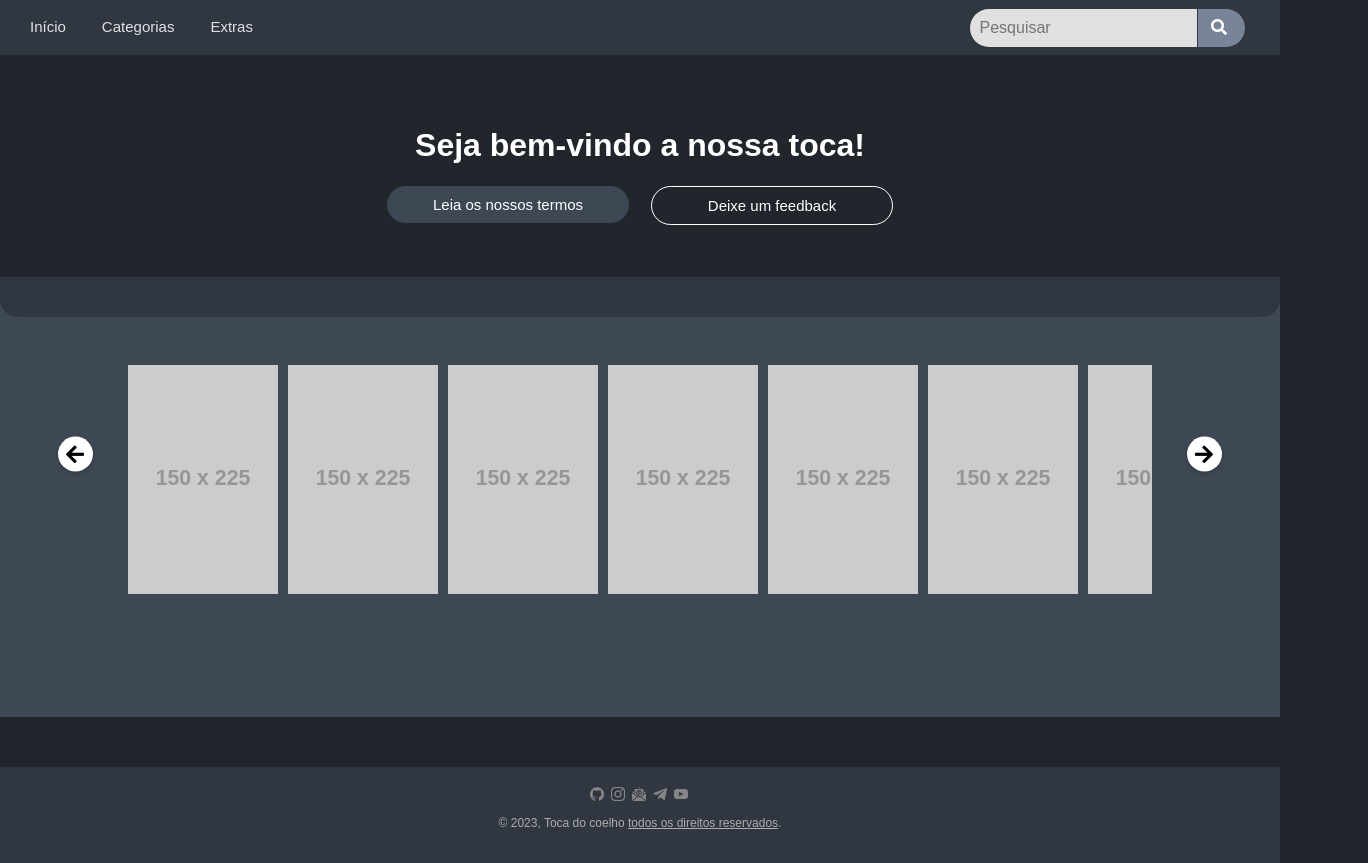
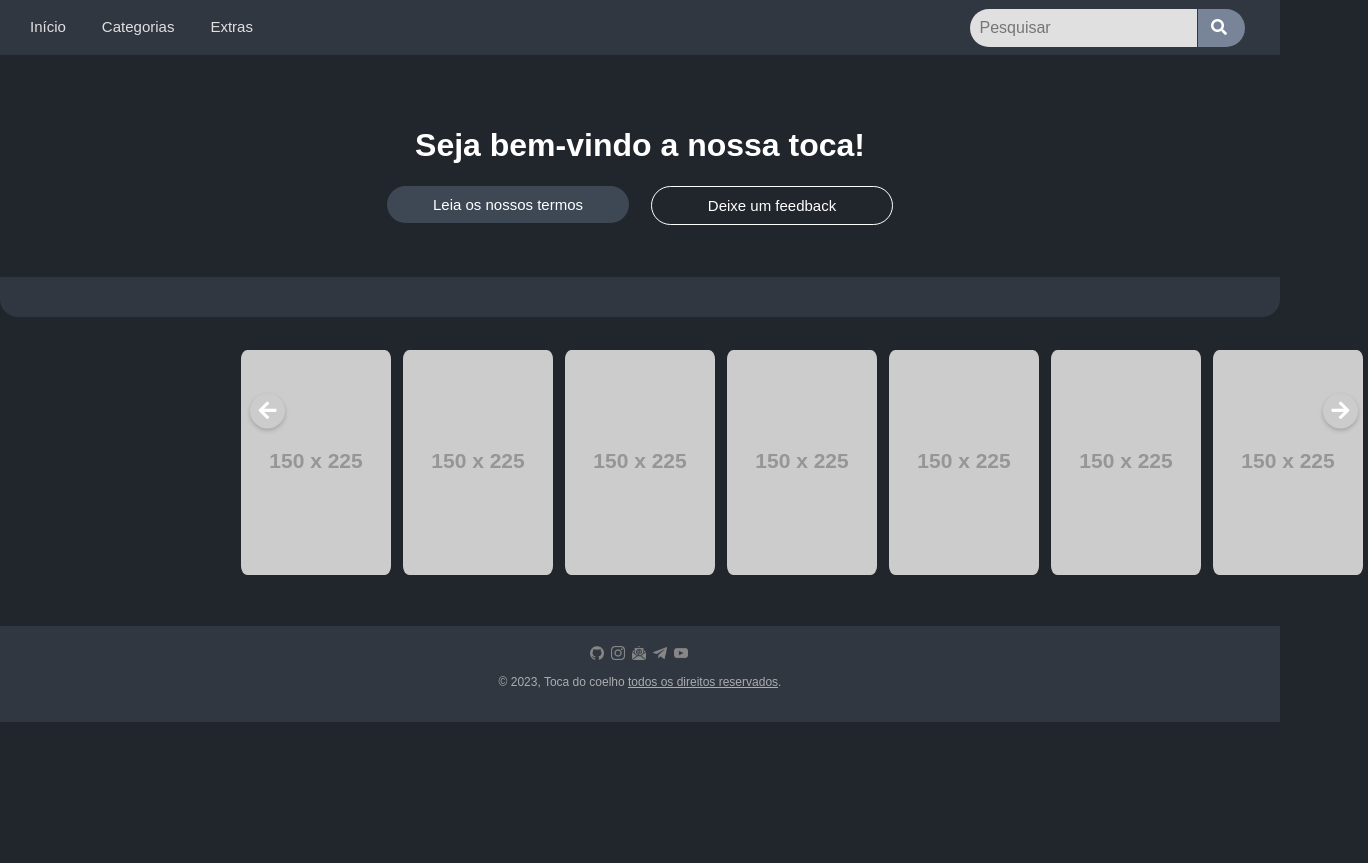
Before and after one commit to iurylohan01/Web2Trabalho, a plain HTML site: page index.html in a window 1280 px wide. Shown: the whole page, 1368 px wide, since content can reach past the window. After the commit the page ends 800 px from the top, so only its background shows below. Drawn offline with nearby package versions, Linux system fonts and the light colour scheme; placeholder pictures from the web are drawn by us.

Commit message:
Mudanças galeria slide

```diff
--- a/css/galeria-slider.css
+++ b/css/galeria-slider.css
@@ -8,40 +8,53 @@
   position: absolute;
 
 }
-.retangular-box1{
+.retangular-box1 {
 	width: 100%;
-  height: 55vh;
-  background-color: var(--cinza3);
+	height: auto;
+  display: flex;
+	justify-content: center;
+	align-items: center;
+}
+
+.carousel-container1 {
+	width: 100%;
+	max-width: 800px;
+  margin: 0 auto;
+}
+
+.carousel-container2 {
 	position: relative;
-}
-.carousel-container1 {
-  position: relative;
-  width: 80%;
-  height: 225px;
-  margin: 0 auto;
-  margin-bottom: 20px;
-}
-.carousel-container2 {
 	overflow: hidden;
+	width: 141%;
+	height: auto;
+  display: flex;
 }
 
 .carousel {
-  margin-top: 11vh;
 	display: flex;
-  width: 100%;
-  height: 100%;
-  transition: transform 0.5s ease;
+	transition: transform 0.5s ease-in-out;
+  margin-top: 9vh;
+  align-items: center;
 }
 
 .book {
-  flex: 0 0 150px;
+	height: 225px;
 	margin-right: 10px;
+	border: 1px solid transparent;
+	border-radius: 4%; /* Adicione esta linha */
 }
 
-.book img {
+.book img{
+  border-radius: 4%;
+}
+
+.arrow-container {
+	position: absolute;
+	top: 50%;
+	transform: translateY(-50%);
 	width: 100%;
-  height: 100%;
-  object-fit: cover;
+	display: flex;
+	justify-content: space-between;
 }
 
 .arrow {
@@ -60,25 +73,28 @@
 	box-shadow: 0 2px 4px rgba(0, 0, 0, 0.2);
 }
 
-.arrow{
+.arrow i {
 	color: #000;
 	font-size: 20.5px;
 	position: absolute;
-  top: 70%;
-  transform: translateY(50%);
-  line-height: 35px;
+	top: 50%;
+	left: 50%;
+	transform: translate(-50%, -50%);
 }
 
-.left {
-  left: -70px;
-}
-.left i {
-  margin-left: 8px; /* ajuste o valor conforme necessário */
+.arrow.left {
+	left: 10px;
 }
 
-.right {
-  right: -70px;
+.arrow.right {
+	right: 10px;
 }
-.right i {
-  margin-left: 8px; /* ajuste o valor conforme necessário */
+
+.arrow.disabled {
+	background-color: #ccc;
+	pointer-events: none;
 }
+
+.arrow.disabled i {
+	color: #fff;
+}
--- a/index.html
+++ b/index.html
@@ -24,6 +24,10 @@
 	<link rel="stylesheet" href="css/footer.css">
 	<link rel="stylesheet" href="https://cdnjs.cloudflare.com/ajax/libs/font-awesome/5.15.3/css/all.min.css"
 		integrity="sha512-..." crossorigin="anonymous" />
+	<link rel="stylesheet" type="text/css" href="https://cdn.jsdelivr.net/jquery.slick/1.6.0/slick.css" />
+	<script src="https://code.jquery.com/jquery-3.6.0.min.js"></script>
+	<script src="https://cdn.jsdelivr.net/jquery.slick/1.6.0/slick.min.js"></script>
+
 </head>
 
 <body>
@@ -115,7 +119,6 @@
 						<img src="https://via.placeholder.com/150x225.png" alt="Livro 12">
 					</div>
 				</div>
-
 				<div class="arrow-container">
 					<div class="arrow left"><i class="fas fa-arrow-left"></i></div>
 					<div class="arrow right"><i class="fas fa-arrow-right"></i></div>
--- a/js/galeria-slider.js
+++ b/js/galeria-slider.js
@@ -1,25 +1,41 @@
-const carousel = document.querySelector('.carousel');
-const books = document.querySelectorAll('.book');
-const leftArrow = document.querySelector('.arrow.left');
-const rightArrow = document.querySelector('.arrow.right');
+document.addEventListener("DOMContentLoaded", function() {
+	const carousel = document.querySelector('.carousel');
+	const books = carousel.querySelectorAll('.book');
+	const containerWidth = carousel.offsetWidth;
+	const maxSlides = Math.floor(containerWidth / (books[0].offsetWidth + 10));
+	const leftArrow = document.querySelector('.arrow.left');
+	const rightArrow = document.querySelector('.arrow.right');
 
-let currentIndex = 0;
-const bookWidth = books[0].offsetWidth + 10;
+	let currentSlide = 0;
 
-function moveCarousel() {
-  carousel.style.transform = `translateX(-${currentIndex * bookWidth}px)`;
-}
+	leftArrow.addEventListener('click', function() {
+		if (currentSlide > 0) {
+			currentSlide--;
+			carousel.style.transform = `translateX(-${currentSlide * (books[0].offsetWidth + 10)}px)`;
+		}
+		updateArrows();
+	});
 
-leftArrow.addEventListener('click', () => {
-  if (currentIndex > 0) {
-    currentIndex--;
-    moveCarousel();
-  }
+	rightArrow.addEventListener('click', function() {
+		if (currentSlide < maxSlides - 1) {
+			currentSlide++;
+			carousel.style.transform = `translateX(-${currentSlide * (books[0].offsetWidth + 10)}px)`;
+		}
+		updateArrows();
+	});
+
+	function updateArrows() {
+		leftArrow.classList.remove('disabled');
+		rightArrow.classList.remove('disabled');
+
+		if (currentSlide === 0) {
+			leftArrow.classList.add('disabled');
+		}
+
+		if (currentSlide === maxSlides - 1) {
+			rightArrow.classList.add('disabled');
+		}
+	}
+
+	updateArrows();
 });
-
-rightArrow.addEventListener('click', () => {
-  if (currentIndex < books.length - 7) {
-    currentIndex++;
-    moveCarousel();
-  }
-});
```
Lines whose indentation alone changed are shown as unchanged.
